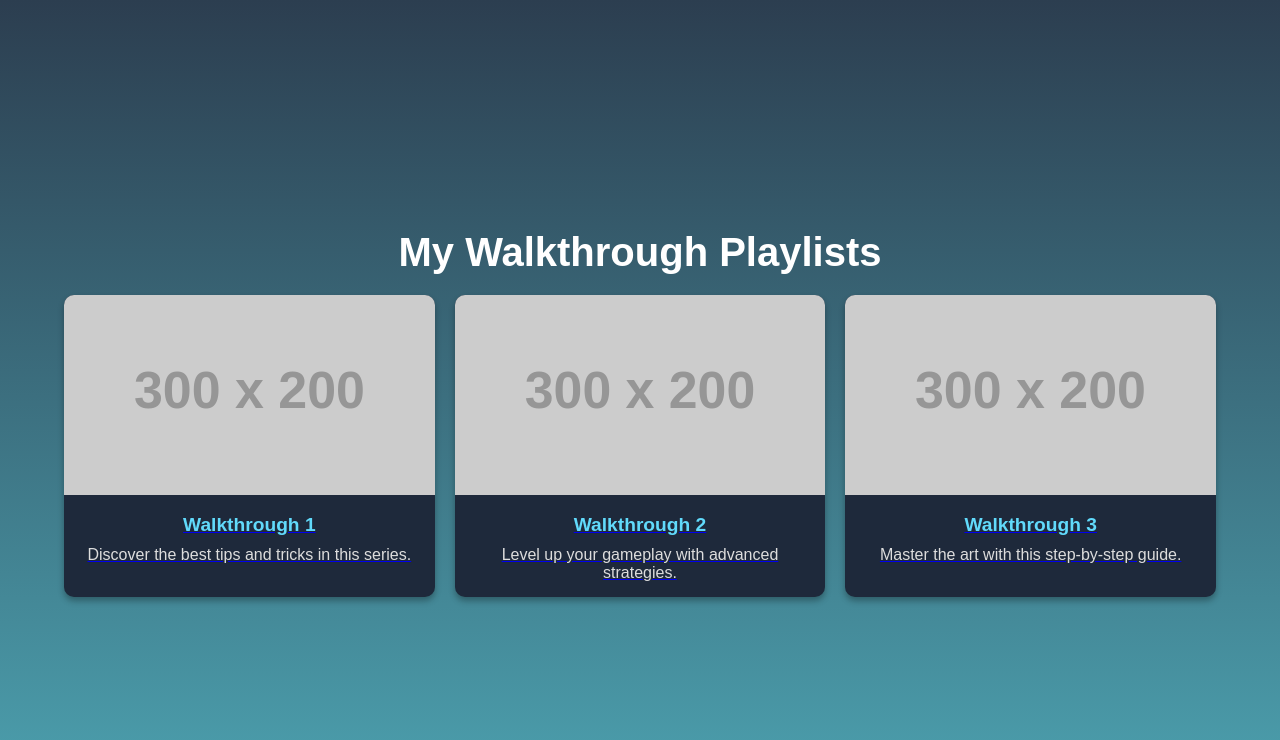
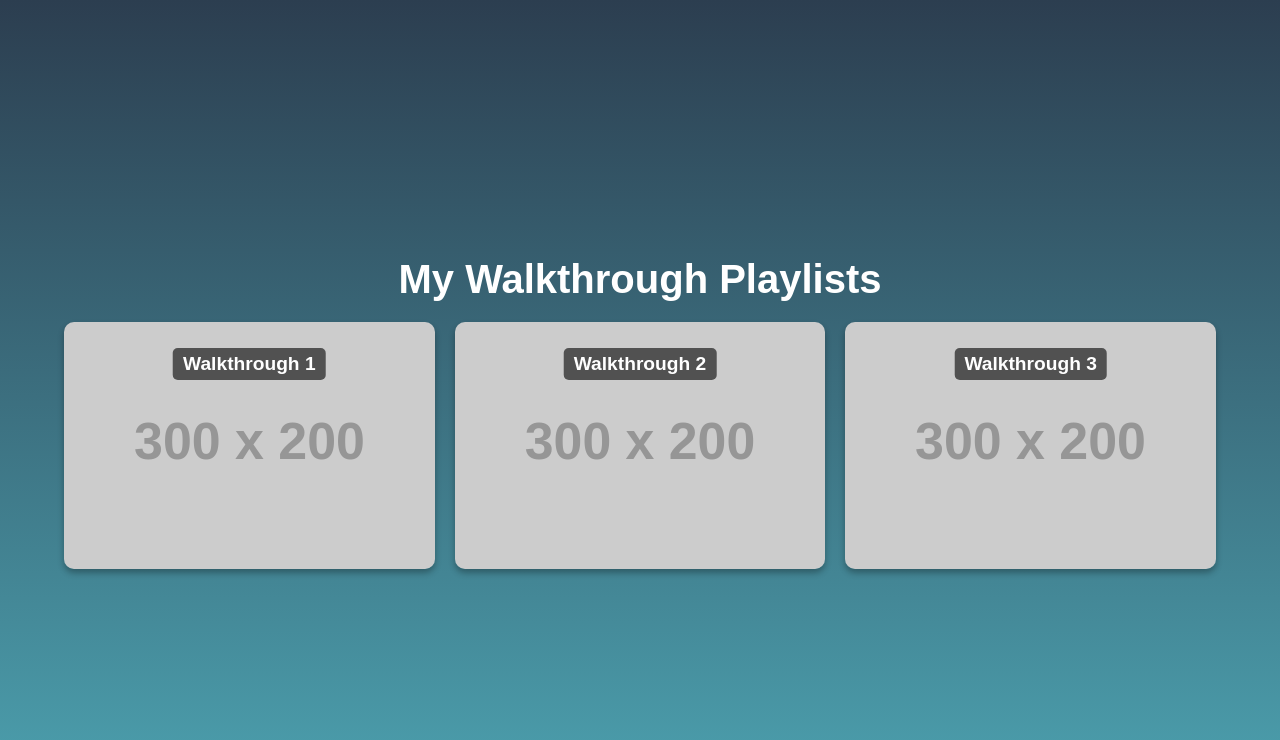
Before and after one commit to DeveloperMusu/snitchboss.com, a plain HTML site: page walkthrough.html in a window 1280 px wide. Drawn offline with Linux system fonts and the light colour scheme; placeholder pictures from the web are drawn by us.

Commit message:
Update walkthrough.html

```diff
--- a/walkthrough.html
+++ b/walkthrough.html
@@ -4,7 +4,6 @@
   <meta charset="UTF-8">
   <meta name="viewport" content="width=device-width, initial-scale=1.0">
   <title>Walkthroughs</title>
-  <link rel="stylesheet" href="styles.css">
   <style>
     body {
       margin: 0;
@@ -34,13 +33,13 @@
     }
 
     .playlist-card {
-      background: #1e293b;
+      position: relative;
+      overflow: hidden;
       border-radius: 10px;
-      overflow: hidden;
+      cursor: pointer;
       transform: scale(1);
       transition: transform 0.3s ease, box-shadow 0.3s ease;
       box-shadow: 0 4px 6px rgba(0, 0, 0, 0.3);
-      cursor: pointer;
     }
 
     .playlist-card:hover {
@@ -50,25 +49,23 @@
 
     .playlist-card img {
       width: 100%;
-      height: 200px;
+      height: 100%;
       object-fit: cover;
+      display: block;
     }
 
-    .playlist-card .details {
-      padding: 15px;
+    .playlist-card h2 {
+      position: absolute;
+      top: 10px;
+      left: 50%;
+      transform: translateX(-50%);
+      color: #fff;
+      background: rgba(0, 0, 0, 0.6);
+      padding: 5px 10px;
+      border-radius: 5px;
+      font-size: 1.2rem;
       text-align: center;
-    }
-
-    .playlist-card .details h2 {
-      margin: 0;
-      font-size: 1.2rem;
-      color: #61dafb;
-    }
-
-    .playlist-card .details p {
-      margin: 10px 0 0;
-      font-size: 1rem;
-      color: #ddd;
+      z-index: 10;
     }
   </style>
 </head>
@@ -83,19 +80,16 @@
     const playlists = [
       {
         title: "Walkthrough 1",
-        description: "Discover the best tips and tricks in this series.",
         link: "https://www.youtube.com/playlist?list=PLAYLIST_ID_1",
         thumbnail: "https://via.placeholder.com/300x200?text=Walkthrough+1"
       },
       {
         title: "Walkthrough 2",
-        description: "Level up your gameplay with advanced strategies.",
         link: "https://www.youtube.com/playlist?list=PLAYLIST_ID_2",
         thumbnail: "https://via.placeholder.com/300x200?text=Walkthrough+2"
       },
       {
         title: "Walkthrough 3",
-        description: "Master the art with this step-by-step guide.",
         link: "https://www.youtube.com/playlist?list=PLAYLIST_ID_3",
         thumbnail: "https://via.placeholder.com/300x200?text=Walkthrough+3"
       }
@@ -110,11 +104,8 @@
       card.classList.add("playlist-card");
 
       card.innerHTML = `
+        <h2>${playlist.title}</h2>
         <img src="${playlist.thumbnail}" alt="${playlist.title}">
-        <div class="details">
-          <h2>${playlist.title}</h2>
-          <p>${playlist.description}</p>
-        </div>
       `;
 
       playlistContainer.appendChild(card);
```
